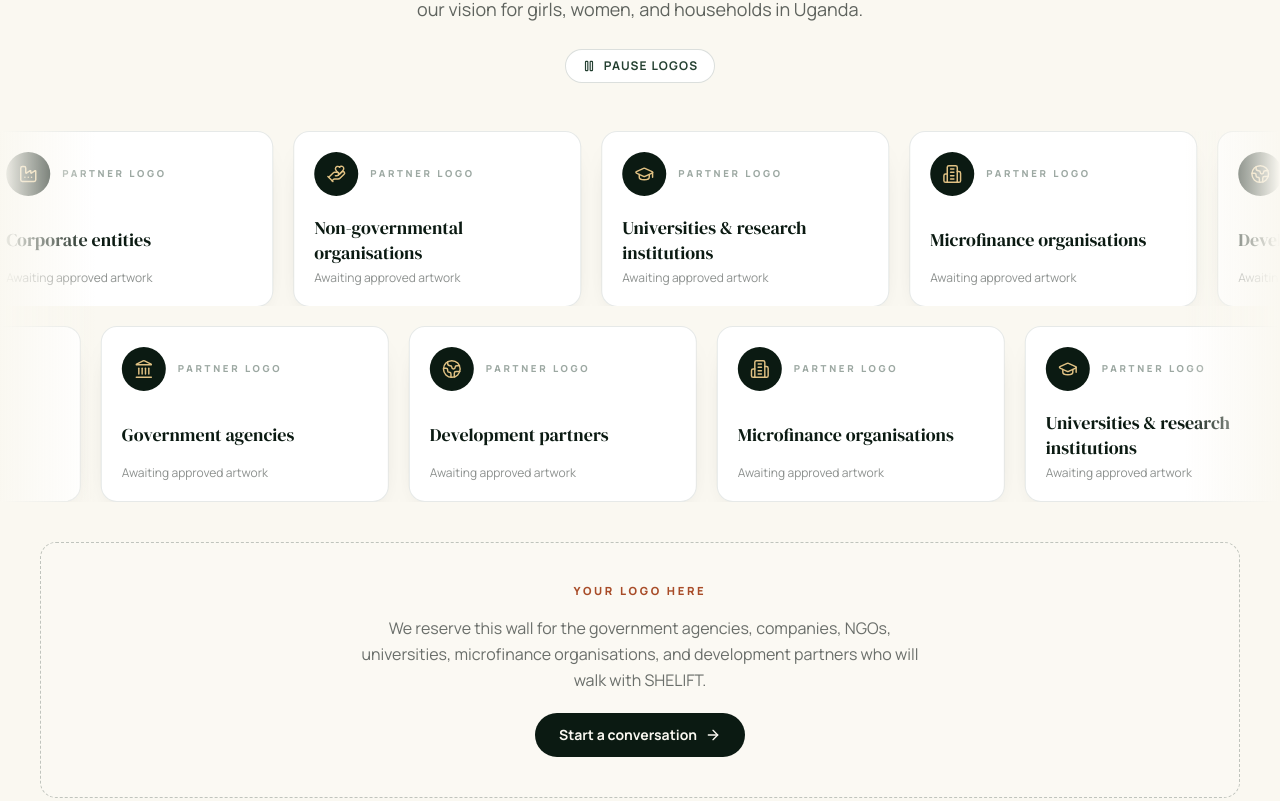
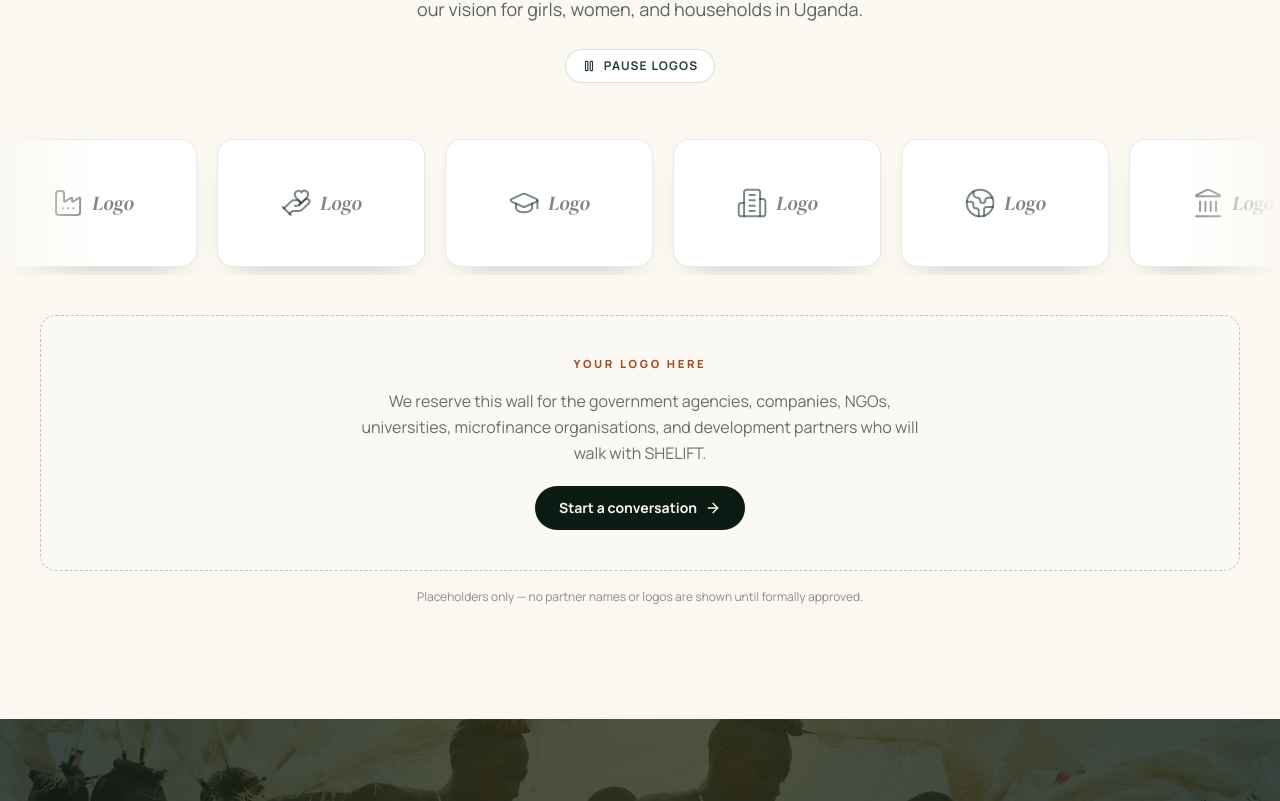
Before and after one commit to musinguziemma1/Shelift, a React (Vite) app: page / in a window 1280 px wide. Shown: the part 10519-11320 px from the top of the page. Built offline with nearby package versions, Linux system fonts and the light colour scheme.

Commit message:
feat: logo-only partner marquee and live Google Maps embed

```diff
--- a/src/components/Contact.tsx
+++ b/src/components/Contact.tsx
@@ -144,25 +144,32 @@
                 </a>
               </div>
 
-              {/* Map placeholder */}
-              <div className="relative mt-6 flex-1">
-                <div className="relative flex h-full min-h-44 items-center justify-center overflow-hidden rounded-xl border border-ivory/12 bg-white/[0.04]">
-                  <span className="sr-only">Map placeholder</span>
-                  <div
-                    aria-hidden="true"
-                    className="absolute inset-0 opacity-40 [background-image:linear-gradient(rgba(250,248,241,0.07)_1px,transparent_1px),linear-gradient(90deg,rgba(250,248,241,0.07)_1px,transparent_1px)] [background-size:28px_28px]"
+              {/* Live map - SHELIFT Headquarters, Plot 12 Jinja Road, Nakawa, Kampala */}
+              <figure className="relative mt-6 flex-1 overflow-hidden rounded-xl border border-ivory/12 bg-white/[0.04]">
+                <div className="relative h-full min-h-64 w-full">
+                  <iframe
+                    title="Map showing SHELIFT Headquarters - Plot 12, Jinja Road, Nakawa Division, Kampala, Uganda"
+                    src="https://www.google.com/maps?q=Plot%2012%20Jinja%20Road%20Nakawa%20Division%20Kampala%20Uganda&output=embed"
+                    className="absolute inset-0 h-full w-full border-0"
+                    loading="lazy"
+                    referrerPolicy="no-referrer-when-downgrade"
+                    allowFullScreen
                   />
-                  <span
-                    aria-hidden="true"
-                    className="relative grid h-12 w-12 place-items-center rounded-full bg-clay-500 text-ivory shadow-[0_12px_30px_-10px_rgba(192,95,53,0.9)]"
+                </div>
+                <figcaption className="flex flex-wrap items-center justify-between gap-2 border-t border-ivory/10 px-4 py-3">
+                  <span className="text-xs font-semibold tracking-wide text-forest-100/70">
+                    Plot 12, Jinja Road - Nakawa Division, Kampala, Uganda
+                  </span>
+                  <a
+                    href="https://www.google.com/maps/search/?api=1&query=Plot+12+Jinja+Road+Nakawa+Division+Kampala+Uganda"
+                    target="_blank"
+                    rel="noreferrer"
+                    className="link-underline shrink-0 text-xs font-bold text-gold-300 transition-colors hover:text-gold-400"
                   >
-                    <MapPin className="h-5 w-5 animate-pulse" />
-                  </span>
-                  <p className="absolute bottom-3 text-xs font-semibold tracking-wide text-forest-100/60">
-                    Kampala, Uganda — map to be embedded
-                  </p>
-                </div>
-              </div>
+                    Open in Maps
+                  </a>
+                </figcaption>
+              </figure>
             </div>
           </Reveal>
 
--- a/src/components/Partnerships.tsx
+++ b/src/components/Partnerships.tsx
@@ -43,28 +43,21 @@
         </Reveal>
       </div>
 
-      {/* Sliding logo wall */}
+      {/* Sliding logo wall — logos only */}
       <Reveal delay={0.15} className="mt-12">
         <div
           className="marquee relative"
           role="region"
-          aria-label="Partner categories logo wall (placeholders)"
+          aria-label="Partner logo wall (placeholders)"
         >
           {/* Edge fades */}
           <div aria-hidden="true" className="pointer-events-none absolute inset-y-0 left-0 z-10 w-12 bg-gradient-to-r from-ivory to-transparent sm:w-24" />
           <div aria-hidden="true" className="pointer-events-none absolute inset-y-0 right-0 z-10 w-12 bg-gradient-to-l from-ivory to-transparent sm:w-24" />
 
-          <div className="overflow-hidden">
-            <div className={`marquee-track flex w-max ${pausedClass}`}>
+          <div className="overflow-hidden py-2">
+            <div className={`marquee-track flex w-max items-center ${pausedClass}`}>
               <LogoHalf ariaHidden={false} />
               <LogoHalf ariaHidden />
-            </div>
-          </div>
-
-          <div className="mt-5 overflow-hidden">
-            <div className={`marquee-track marquee-track-fast marquee-reverse flex w-max ${pausedClass}`}>
-              <LogoHalf ariaHidden={false} flip />
-              <LogoHalf ariaHidden flip />
             </div>
           </div>
         </div>
@@ -98,27 +91,29 @@
   );
 }
 
-function LogoHalf({ ariaHidden, flip = false }: { ariaHidden?: boolean; flip?: boolean }) {
-  const order = flip ? [...partnerships.categories].reverse() : partnerships.categories;
+/**
+ * One half of the seamless marquee loop. Each tile is a logo emblem only —
+ * the category name survives solely as an accessible label.
+ */
+function LogoHalf({ ariaHidden }: { ariaHidden?: boolean }) {
   return (
-    <div aria-hidden={ariaHidden || undefined} className="flex shrink-0 items-stretch gap-5 pr-5">
-      {order.map((category, i) => {
-        const Icon = categoryIcons[(flip ? order.length - 1 - i : i) % categoryIcons.length];
+    <div aria-hidden={ariaHidden || undefined} className="flex shrink-0 items-center gap-5 pr-5">
+      {partnerships.categories.map((category, i) => {
+        const Icon = categoryIcons[i % categoryIcons.length];
         return (
           <div
-            key={`${category}-${flip ? "b" : "a"}`}
-            className="group flex w-60 shrink-0 flex-col justify-between rounded-2xl border border-forest-900/10 bg-white p-5 text-left shadow-[0_14px_30px_-22px_rgba(11,26,18,0.4)] transition-all duration-300 hover:-translate-y-1 hover:border-gold-500/50 hover:shadow-[0_22px_40px_-22px_rgba(185,138,51,0.45)] sm:w-72"
+            key={category}
+            title={category}
+            className="group grid h-28 w-44 shrink-0 place-items-center rounded-2xl border border-forest-900/10 bg-white shadow-[0_14px_30px_-22px_rgba(11,26,18,0.4)] transition-all duration-300 hover:-translate-y-1 hover:border-gold-500/50 hover:shadow-[0_22px_40px_-22px_rgba(185,138,51,0.45)] sm:h-32 sm:w-52"
           >
-            <div className="flex items-center gap-3">
-              <span className="inline-flex h-11 w-11 shrink-0 items-center justify-center rounded-full bg-forest-950 text-gold-300 transition-colors duration-300 group-hover:bg-clay-500 group-hover:text-ivory">
-                <Icon aria-hidden="true" className="h-5 w-5" strokeWidth={1.75} />
-              </span>
-              <span className="text-[0.6rem] font-extrabold uppercase tracking-[0.28em] text-forest-800/45">
-                Partner logo
-              </span>
-            </div>
-            <p className="mt-5 font-display text-lg leading-snug text-forest-950">{category}</p>
-            <p className="mt-1 text-xs text-charcoal/50">Awaiting approved artwork</p>
+            <span className="sr-only">{category} — partner logo placeholder</span>
+            <span
+              aria-hidden="true"
+              className="inline-flex items-center gap-2 text-forest-900/55 transition-colors duration-300 group-hover:text-clay-600"
+            >
+              <Icon className="h-7 w-7 sm:h-8 sm:w-8" strokeWidth={1.5} />
+              <span className="font-display text-lg italic sm:text-xl">Logo</span>
+            </span>
           </div>
         );
       })}
```
